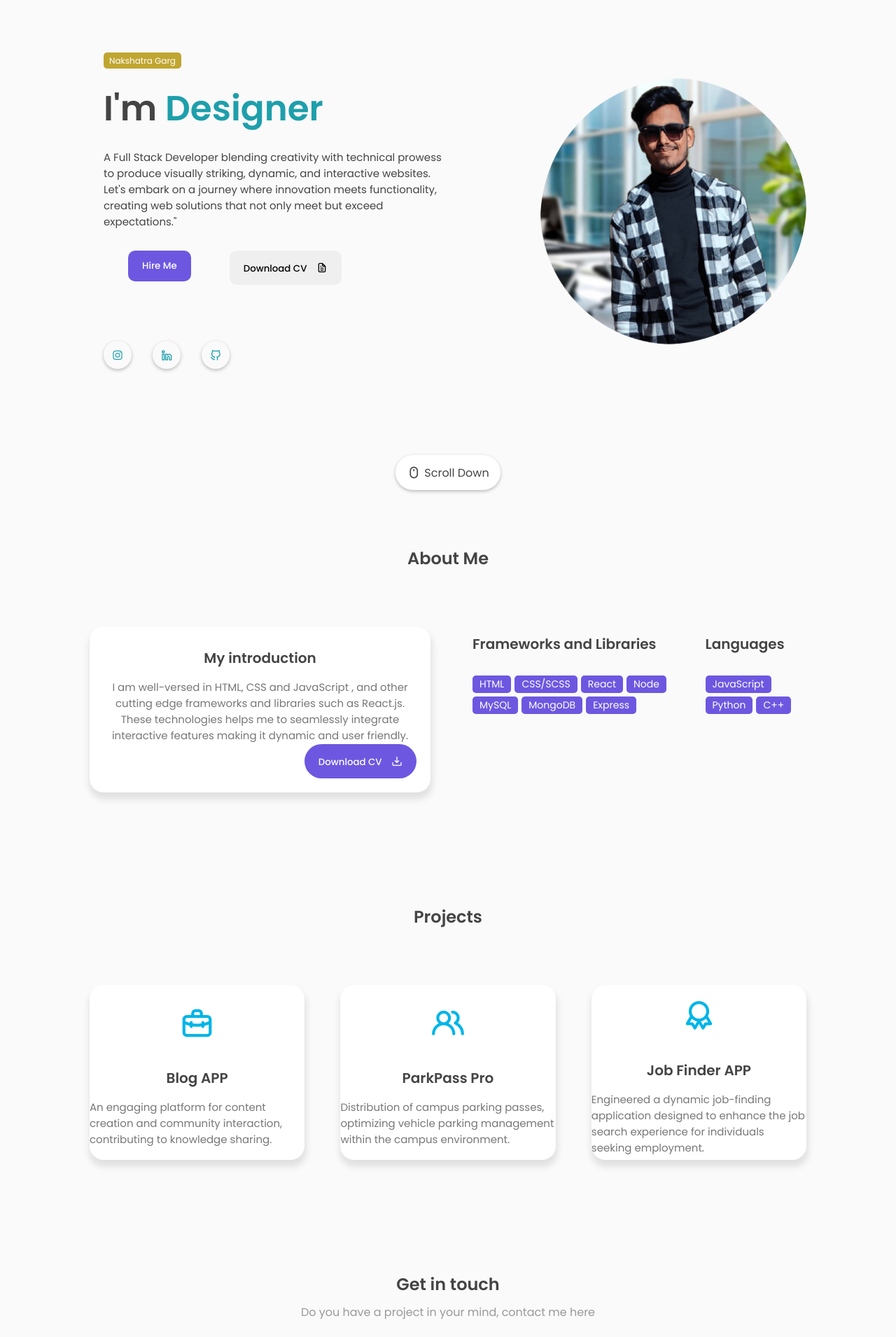
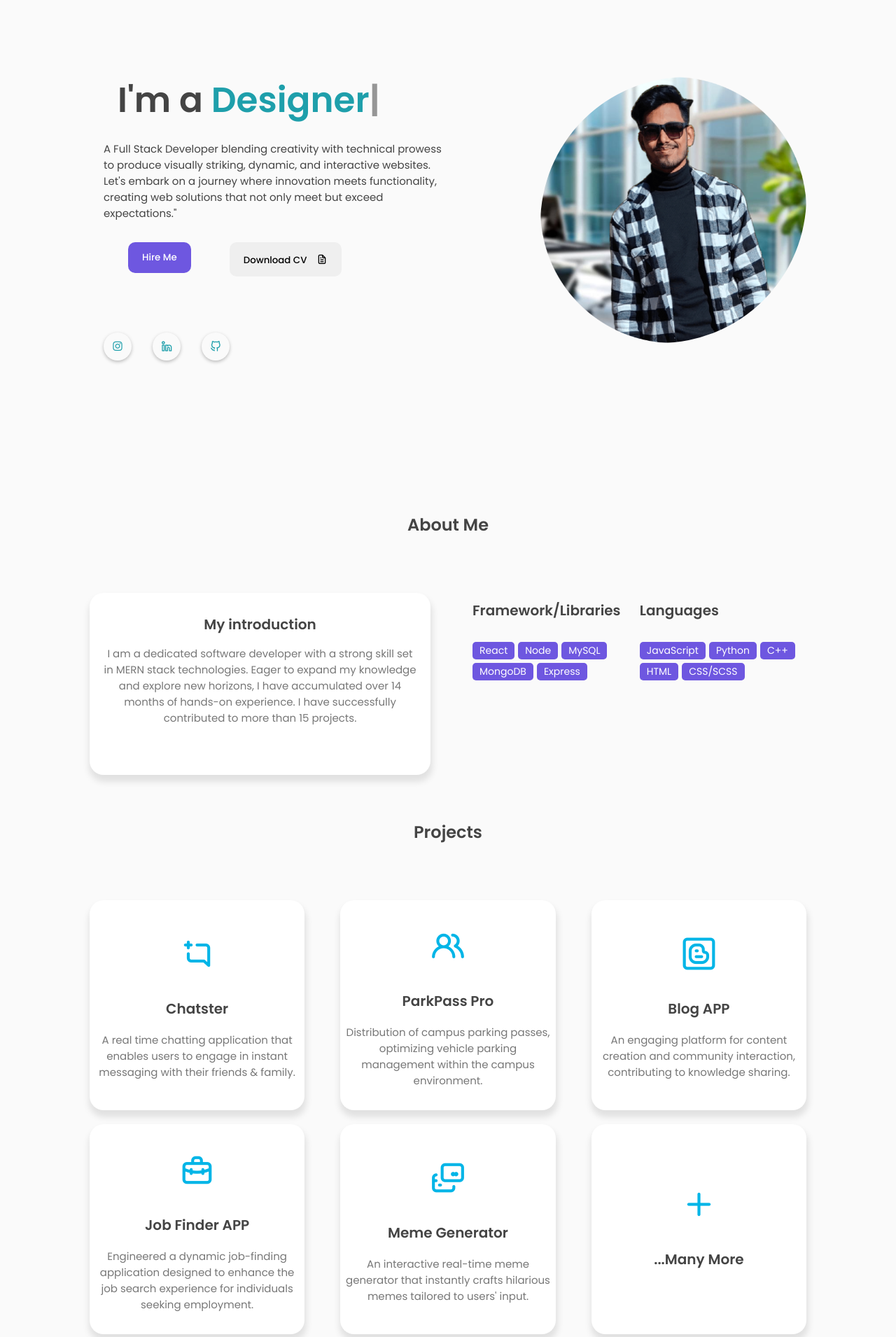
Before and after one commit to Nakshatra6350/MyPortfolio, a plain HTML site: page index.html in a window 1280 px wide. Shown: the part 100-2010 px from the top of the page at 70% size. Drawn offline with nearby package versions, Linux system fonts and the light colour scheme.

Commit message:
updated files

```diff
--- a/assets/css/style.css
+++ b/assets/css/style.css
@@ -53,12 +53,13 @@ html{
 /* ----- GLOBAL BUTTON DESIGN ----- */
 .btn{
     font-weight: 500;
+
     padding: 12px 20px;
     background: #efefef;
     border: none;
     border-radius: 10px;
     cursor: pointer;
-    transition: .4s;
+    /* transition: .4s; */
 }
 .btn>i{
     margin-left: 10px;
@@ -78,6 +79,7 @@ body{
     background: var(--body-color);
 }
 .container{
+
     width: 100%;
     position: relative;
 }
@@ -92,7 +94,7 @@ nav{
     line-height: 90px;
     background: var(--body-color);
     padding-inline: 9vw;
-    transition: .3s;
+    /* transition: .3s; */
     z-index: 100;
 }
 .nav-logo{
@@ -134,14 +136,14 @@ nav{
 .active-link{
     position: relative;
     color: var(--first-color);
-    transition: .3;
+    /* transition: .3; */
 }
 .active-link::after{
     content: '';
     position: absolute;
     left: 50%;
     bottom: -15px;
-    transform: translate(-50%, -50%);
+    /* transform: translate(-50%, -50%); */
     width: 5px;
     height: 5px;
     background: var(--first-color);
@@ -173,18 +175,11 @@ nav{
     width: 50%;
     padding-left: 20px;
 }
-.featured-text-card span{
-    background: var(--third-color);
-    color: var(--color-white);
-    padding: 3px 8px;
-    font-size: 12px;
-    border-radius: 5px;
-}
 .featured-name{
     font-size: 50px;
     font-weight: 600;
     color: var(--text-color-second);
-    margin-block: 20px;
+    margin: 20px;
 }
 .typedText{
     text-transform: capitalize;
@@ -243,24 +238,24 @@ nav{
     height: 380px;
     border-radius: 55% 45% 55% 45%;
     overflow: hidden;
-    animation: imgFloat 7s ease-in-out infinite;
+    /* animation: imgFloat 7s ease-in-out infinite; */
 }
 .image img{
     width: 380px;
     height: 380px;
     object-fit: cover;
 }
-@keyframes imgFloat {
+/* @keyframes imgFloat {
     50%{
         transform: translateY(10px);
         border-radius: 45% 55% 45% 55%;
     }
-}
+} */
 .scroll-btn{
    position: absolute;
    bottom: 0;
    left: 50%;
-   translate: -50%;
+   /* translate: -50%; */
    display: flex;
    justify-content: center;
    align-items: center;
@@ -279,7 +274,7 @@ nav{
 
 /* ----- MAIN BOX ----- */
 .section{
-    padding-block: 5em;
+    padding-block: 2em;
 }
 .row{
     display: flex;
@@ -376,12 +371,13 @@ h3{
     justify-content: center;
     align-items: center;
     flex-direction: column;
+
     width: 30%;
-    height: 250px;
+    height: 300px;
     background: var(--color-white);
     border-radius: 20px;
     box-shadow: 1px 8px 10px 2px var(--first-shadow-color);
-    overflow: hidden;
+
 }
 .project-box>i{
     font-size: 50px;
@@ -390,17 +386,18 @@ h3{
 }
 .project-box label{
     font-size: 15px;
+    padding: 3px;
     color: #777;
+    overflow: hidden;
+    text-align: center;
+}
+.project-box:hover{
+    background-color: var(--text-color-third);
 }
 .project-box::after, .contact-info::after{
-    content: "";
-    position: absolute;
-    bottom: -100%;
-    background: var(--second-color);
-    width: 100%;
-    height: 100%;
-    transition: .4s;
-    z-index: 1;
+
+    background-color: var(--text-color-third);
+
 }
 .project-box:hover.project-box::after,
 .contact-info:hover.contact-info::after{
@@ -410,6 +407,7 @@ h3{
 .project-box:hover.project-box>h3,
 .project-box:hover.project-box>label{
     color: var(--color-white);
+    /* background-color: var(--text-color-third); */
     z-index: 2;
 }
 
@@ -423,7 +421,7 @@ h3{
     padding: 20px 30px;
     width: 100%;
     height: 315px;
-    background: var(--second-color);
+    background: var(--first-color);
     border-radius: 10px;
     box-shadow: 1px 8px 10px 2px var(--first-shadow-color);
     overflow: hidden;
@@ -448,7 +446,7 @@ h3{
 .contact-info:hover.contact-info h2,
 .contact-info:hover.contact-info p,
 .contact-info:hover.contact-info i{
-    color: #777;
+    color:var(--color-white);
     z-index: 2;
 }
 
@@ -563,11 +561,11 @@ footer{
         justify-content: center;
         align-items: center;
         background: rgba(255, 255, 255, 0.7);
-        backdrop-filter: blur(20px);
+        /* backdrop-filter: blur(20px); */
         width: 100%;
         min-height: 450px;
         height: 90vh;
-        transition: .3s;
+        /* transition: .3s; */
     }
     .nav_menu_list{
         flex-direction: column;
@@ -576,6 +574,9 @@ footer{
         display: flex;
         align-items: center;
         justify-content: center;
+    }
+    .featured-name{
+        font-size: 30px;
     }
     .featured-box{
         flex-direction: column;
@@ -597,7 +598,7 @@ footer{
         justify-content: center;
         min-height: 150px;
         width: 100%;
-        margin-top: 65px;
+        margin-top: 100px;
     }
     .image, .image img{
         width: 150px;
@@ -628,8 +629,10 @@ footer{
 
 /* ----- MEDIA QUERY == 540px / RESPONSIVE ----- */
 
-@media only screen and (max-width: 540px){
+@media only screen and (max-width: 300px){
+
     .featured-name{
+
         font-size: 40px;
     }
     .project-box{
--- a/assets/js/main.js
+++ b/assets/js/main.js
@@ -42,51 +42,51 @@ var typingEffect = new Typed(".typedText",{
 
 
 /* ----- ## -- SCROLL REVEAL ANIMATION -- ## ----- */
-const sr = ScrollReveal({
-      origin: 'top',
-      distance: '80px',
-      duration: 2000,
-      reset: true
-})
+// const sr = ScrollReveal({
+//       origin: 'top',
+//       distance: '80px',
+//       duration: 2000,
+//       reset: true
+// })
 
 /* -- HOME -- */
-sr.reveal('.featured-text-card',{})
-sr.reveal('.featured-name',{delay: 100})
-sr.reveal('.featured-text-info',{delay: 200})
-sr.reveal('.featured-text-btn',{delay: 200})
-sr.reveal('.social_icons',{delay: 200})
-sr.reveal('.featured-image',{delay: 300})
+// sr.reveal('.featured-text-card',{})
+// sr.reveal('.featured-name',{delay: 100})
+// sr.reveal('.featured-text-info',{delay: 200})
+// sr.reveal('.featured-text-btn',{delay: 200})
+// sr.reveal('.social_icons',{delay: 200})
+// sr.reveal('.featured-image',{delay: 300})
 
 
 /* -- PROJECT BOX -- */
-sr.reveal('.project-box',{interval: 200})
+// sr.reveal('.project-box',{interval: 200})
 
 /* -- HEADINGS -- */
-sr.reveal('.top-header',{})
+// sr.reveal('.top-header',{})
 
 /* ----- ## -- SCROLL REVEAL LEFT_RIGHT ANIMATION -- ## ----- */
 
 /* -- ABOUT INFO & CONTACT INFO -- */
-const srLeft = ScrollReveal({
-origin: 'left',
-distance: '80px',
-duration: 2000,
-reset: true
-})
+// const srLeft = ScrollReveal({
+// origin: 'left',
+// distance: '80px',
+// duration: 2000,
+// reset: true
+// })
 
-srLeft.reveal('.about-info',{delay: 100})
-srLeft.reveal('.contact-info',{delay: 100})
+// srLeft.reveal('.about-info',{delay: 100})
+// srLeft.reveal('.contact-info',{delay: 100})
 
 /* -- ABOUT SKILLS & FORM BOX -- */
-const srRight = ScrollReveal({
-origin: 'right',
-distance: '80px',
-duration: 2000,
-reset: true
-})
+// const srRight = ScrollReveal({
+// origin: 'right',
+// distance: '80px',
+// duration: 2000,
+// reset: true
+// })
 
-srRight.reveal('.skills-box',{delay: 100})
-srRight.reveal('.form-control',{delay: 100})
+// srRight.reveal('.skills-box',{delay: 100})
+// srRight.reveal('.form-control',{delay: 100})
 
 
 
--- a/index.html
+++ b/index.html
@@ -1,17 +1,24 @@
 <!DOCTYPE html>
 <html lang="en">
   <head>
-    <meta charset="UTF-8">
-    <meta name="viewport" content="width=device-width, initial-scale=1.0">
+    <meta charset="UTF-8" />
+    <meta name="viewport" content="width=device-width, initial-scale=1.0" />
 
     <!-- --------- UNICONS ---------- -->
-    <link rel="stylesheet" href="https://unicons.iconscout.com/release/v4.0.8/css/line.css">
+    <link
+      rel="stylesheet"
+      href="https://unicons.iconscout.com/release/v4.0.8/css/line.css"
+    />
 
     <!-- --------- CSS ---------- -->
-    <link rel="stylesheet" href="assets/css/style.css">
+    <link rel="stylesheet" href="assets/css/style.css" />
 
     <!-- --------- FAVICON ---------- -->
-    <link rel="shortcut icon" href="assets/images/favicon.ico" type="image/x-icon">
+    <link
+      rel="shortcut icon"
+      href="assets/images/favicon.ico"
+      type="image/x-icon"
+    />
 
     <title>Portfolio | Nakshatra</title>
   </head>
@@ -20,8 +27,10 @@
       <!-- --------------- HEADER --------------- -->
       <nav id="header">
         <div class="nav-logo">
-            <a href="#" style="text-decoration: none;"><p class="nav-name">Nakshatra</p></a>
-            <span>.</span>
+          <a href="#" style="text-decoration: none"
+            ><p class="nav-name">Nakshatra</p></a
+          >
+          <!-- <span>.</span> -->
         </div>
         <div class="nav-menu" id="myNavMenu">
           <ul class="nav_menu_list">
@@ -44,13 +53,17 @@
           </ul>
         </div>
         <div class="nav-button">
-            <a href="./resume/Resume_Nakshatra.pdf" download="Resume_Nakshatra.pdf"><button class="btn">Download CV <i class="uil uil-file-alt"></i></button></a>
+          <a
+            href="./resume/Resume_Nakshatra.pdf"
+            download="Resume_Nakshatra.pdf"
+            ><button class="btn">
+              Download CV <i class="uil uil-file-alt"></i></button
+          ></a>
         </div>
         <div class="nav-menu-btn">
           <i class="uil uil-bars" onclick="myMenuFunction()"></i>
         </div>
       </nav>
-
 
       <!-- -------------- MAIN ---------------- -->
       <main class="wrapper">
@@ -58,39 +71,61 @@
         <section class="featured-box" id="home">
           <div class="featured-text">
             <div class="featured-text-card">
-                <span>Nakshatra Garg</span>
+              <span></span>
             </div>
             <div class="featured-name">
-                <p>I'm <span class="typedText"></span></p>
+              <p>I'm a <span class="typedText"></span></p>
             </div>
             <div class="featured-text-info">
-                <p>A Full Stack Developer blending creativity with technical prowess to produce visually striking, dynamic, and interactive websites.  Let's embark on a journey where innovation meets functionality, creating web solutions that not only meet but exceed expectations."
+              <p>
+                A Full Stack Developer blending creativity with technical
+                prowess to produce visually striking, dynamic, and interactive
+                websites. Let's embark on a journey where innovation meets
+                functionality, creating web solutions that not only meet but
+                exceed expectations."
               </p>
             </div>
             <div class="featured-text-btn">
               <a href="#contact" class="nav-link">
-                <button class="btn blue-btn">Hire Me</button></a>
-                <a href="./resume/Resume_Nakshatra.pdf" download="Resume_Nakshatra.pdf" ><button class="btn">Download CV <i class="uil uil-file-alt"></i></button></a>
+                <button class="btn blue-btn">Hire Me</button></a
+              >
+              <a
+                href="./resume/Resume_Nakshatra.pdf"
+                download="Resume_Nakshatra.pdf"
+                ><button class="btn">
+                  Download CV <i class="uil uil-file-alt"></i></button
+              ></a>
             </div>
             <div class="social_icons">
-                <div class="icon"><a href="https://www.instagram.com/nakshatra_6350/?next=%2F"><i class="uil uil-instagram"></i></a></div>
-                <div class="icon"><a href="https://www.linkedin.com/in/nakshatragarg6350"><i class="uil uil-linkedin-alt"></i></a></div>
+              <div class="icon">
+                <a href="https://www.instagram.com/nakshatra_6350/?next=%2F"
+                  ><i class="uil uil-instagram"></i
+                ></a>
+              </div>
+              <div class="icon">
+                <a href="https://www.linkedin.com/in/nakshatragarg6350"
+                  ><i class="uil uil-linkedin-alt"></i
+                ></a>
+              </div>
 
-                <div class="icon"><a href="https://github.com/Nakshatra6350"><i class="uil uil-github-alt"></i></a></div>
+              <div class="icon">
+                <a href="https://github.com/Nakshatra6350"
+                  ><i class="uil uil-github-alt"></i
+                ></a>
+              </div>
             </div>
           </div>
           <div class="featured-image">
             <div class="image">
-                <img src="assets/images/profile-pic (2).png" alt="avatar">
+              <img src="assets/images/profile-pic (2).png" alt="avatar" />
             </div>
           </div>
-          <div class="scroll-icon-box">
+          <!-- <div class="scroll-icon-box">
             <a href="#about" class="scroll-btn">
               <i class="uil uil-mouse-alt"></i>
               <p>Scroll Down</p>
             </a>
-          </div>
-
+          </div> -->
         </section>
         <!-- -------------- ABOUT BOX ---------------- -->
         <section class="section" id="about">
@@ -101,23 +136,30 @@
             <div class="col">
               <div class="about-info">
                 <h3>My introduction</h3>
-                    <p>I am well-versed in HTML, CSS and JavaScript , and other cutting edge
-                       frameworks and libraries such as React.js. These technologies helps me to seamlessly integrate interactive features making it dynamic and user friendly.
+                <p>
+                  I am a dedicated software developer with a strong skill set in
+                  MERN stack technologies. Eager to expand my knowledge and
+                  explore new horizons, I have accumulated over 14 months of
+                  hands-on experience. I have successfully contributed to more
+                  than 15 projects.
                 </p>
-                    <div class="about-btn">
-                       <a href="./resume/Resume_Nakshatra.pdf" download="Resume_Nakshatra.pdf"> <button class="btn">Download CV <i class="uil uil-import"></i></button></a>
-                    </div>
+                <!-- <div class="about-btn">
+                  <a
+                    href="./resume/Resume_Nakshatra.pdf"
+                    download="Resume_Nakshatra.pdf"
+                  >
+                    <button class="btn">
+                      Download CV <i class="uil uil-import"></i></button
+                  ></a>
+                </div> -->
               </div>
             </div>
             <div class="col">
               <div class="skills-box">
                 <div class="skills-header">
-                        <h3>Frameworks and Libraries</h3>
+                  <h3>Framework/Libraries</h3>
                 </div>
                 <div class="skills-list">
-                        <span>HTML</span>
-                        <span>CSS/SCSS</span>
-
                   <span>React</span>
                   <span>Node</span>
                   <span>MySQL</span>
@@ -133,9 +175,10 @@
                   <span>JavaScript</span>
                   <span>Python</span>
                   <span>C++</span>
+                  <span>HTML</span>
+                  <span>CSS/SCSS</span>
                 </div>
               </div>
-
             </div>
           </div>
         </section>
@@ -148,20 +191,50 @@
           </div>
           <div class="project-container">
             <div class="project-box">
-                <i class="uil uil-briefcase-alt"></i>
-                <h3>Blog APP</h3>
-                <label>An engaging platform for content creation and community interaction, contributing to knowledge sharing.</label>
+              <i class="uil uil-comment-add"></i>
+              <h3>Chatster</h3>
+              <label
+                >A real time chatting application that enables users to engage
+                in instant messaging with their friends & family.</label
+              >
             </div>
+
             <div class="project-box">
               <i class="uil uil-users-alt"></i>
               <h3>ParkPass Pro</h3>
-                <label>Distribution of campus parking passes, optimizing vehicle parking management within the campus
-                    environment.</label>
+              <label
+                >Distribution of campus parking passes, optimizing vehicle
+                parking management within the campus environment.</label
+              >
             </div>
             <div class="project-box">
-                <i class="uil uil-award"></i>
+              <i class="uil uil-blogger-alt"></i>
+              <h3>Blog APP</h3>
+              <label
+                >An engaging platform for content creation and community
+                interaction, contributing to knowledge sharing.</label
+              >
+            </div>
+            <div class="project-box">
+              <i class="uil uil-briefcase-alt"></i>
               <h3>Job Finder APP</h3>
-                <label>Engineered a dynamic job-finding application designed to enhance the job search experience for individuals seeking employment. </label>
+              <label
+                >Engineered a dynamic job-finding application designed to
+                enhance the job search experience for individuals seeking
+                employment.
+              </label>
+            </div>
+            <div class="project-box">
+              <i class="uil uil-transaction"></i>
+              <h3>Meme Generator</h3>
+              <label
+                >An interactive real-time meme generator that instantly crafts
+                hilarious memes tailored to users' input.
+              </label>
+            </div>
+            <div class="project-box">
+              <i class="uil uil-plus"></i>
+              <h3>...Many More</h3>
             </div>
           </div>
         </section>
@@ -177,29 +250,42 @@
             <div class="col">
               <div class="contact-info">
                 <h2>Find Me <i class="uil uil-corner-right-down"></i></h2>
-                    <p><i class="uil uil-envelope"></i> Email: nakshatragarg678@gmail.com</p>
+                <p>
+                  <i class="uil uil-envelope"></i> Email:
+                  nakshatragarg678@gmail.com
+                </p>
                 <p><i class="uil uil-phone"></i> Mob: +91 6350239614</p>
               </div>
             </div>
             <div class="col">
               <div class="form-control">
                 <div class="form-inputs">
-                        <input type="text" id="fullName" class="input-field" placeholder="Name">
-                        <input type="text" id="email_id" class="input-field" placeholder="Email">
+                  <input
+                    type="text"
+                    id="fullName"
+                    class="input-field"
+                    placeholder="Name"
+                  />
+                  <input
+                    type="text"
+                    id="email_id"
+                    class="input-field"
+                    placeholder="Email"
+                  />
                 </div>
                 <div class="text-area">
                   <textarea id="message" placeholder="Message"></textarea>
                 </div>
                 <div class="form-button">
-                        <button onclick="SendMail()" class="btn">Send <i class="uil uil-message"></i></button>
+                  <button id="submitButton" onclick="SendMail()" class="btn">
+                    Send <i class="uil uil-message"></i>
+                  </button>
                 </div>
               </div>
             </div>
           </div>
         </section>
-
       </main>
-
 
       <!-- --------------- FOOTER --------------- -->
       <footer>
@@ -223,20 +309,34 @@
           </ul>
         </div>
         <div class="footer-social-icons">
-            <div class="icon"><a href="https://www.instagram.com/nakshatra_6350/?next=%2F"><i class="uil uil-instagram"></i></a></div>
-            <div class="icon"><a href="https://www.linkedin.com/in/nakshatragarg6350"><i class="uil uil-linkedin-alt"></i></a></div>
+          <div class="icon">
+            <a href="https://www.instagram.com/nakshatra_6350/?next=%2F"
+              ><i class="uil uil-instagram"></i
+            ></a>
+          </div>
+          <div class="icon">
+            <a href="https://www.linkedin.com/in/nakshatragarg6350"
+              ><i class="uil uil-linkedin-alt"></i
+            ></a>
+          </div>
 
-            <div class="icon"><a href="https://github.com/Nakshatra6350"><i class="uil uil-github-alt"></i></a></div>
+          <div class="icon">
+            <a href="https://github.com/Nakshatra6350"
+              ><i class="uil uil-github-alt"></i
+            ></a>
+          </div>
         </div>
         <div class="bottom-footer">
-            <p>Copyright &copy; <a href="#home" style="text-decoration: none; color: blue;">Nakshatra Garg</a> - All rights reserved</p>
+          <p>
+            Copyright &copy;
+            <a href="#home" style="text-decoration: none; color: blue"
+              >Nakshatra Garg</a
+            >
+            - All rights reserved
+          </p>
         </div>
       </footer>
-
     </div>
-
-
-
 
     <!-- ----- TYPING JS Link ----- -->
     <script src="https://unpkg.com/typed.js@2.0.16/dist/typed.umd.js"></script>
@@ -247,12 +347,12 @@
     <!-- ----- MAIN JS ----- -->
     <script src="assets/js/main.js"></script>
 
-
-    <script type="text/javascript"
-        src="https://cdn.jsdelivr.net/npm/@emailjs/browser@3/dist/email.min.js">
-</script>
+    <script
+      type="text/javascript"
+      src="https://cdn.jsdelivr.net/npm/@emailjs/browser@3/dist/email.min.js"
+    ></script>
     <script type="text/javascript">
-   (function(){
+      (function () {
         emailjs.init("_qhTE3JPXHppTKG7d");
       })();
     </script>
```
Lines whose indentation alone changed are shown as unchanged.
